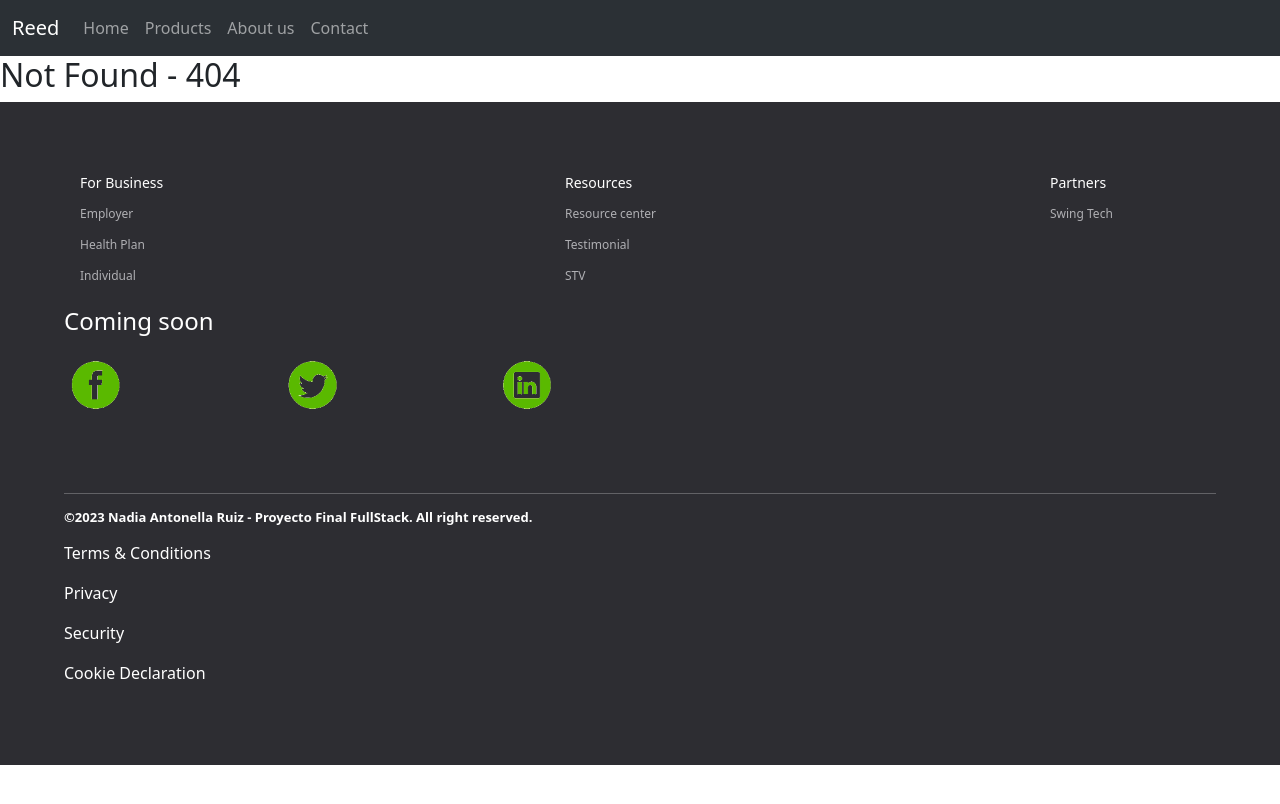
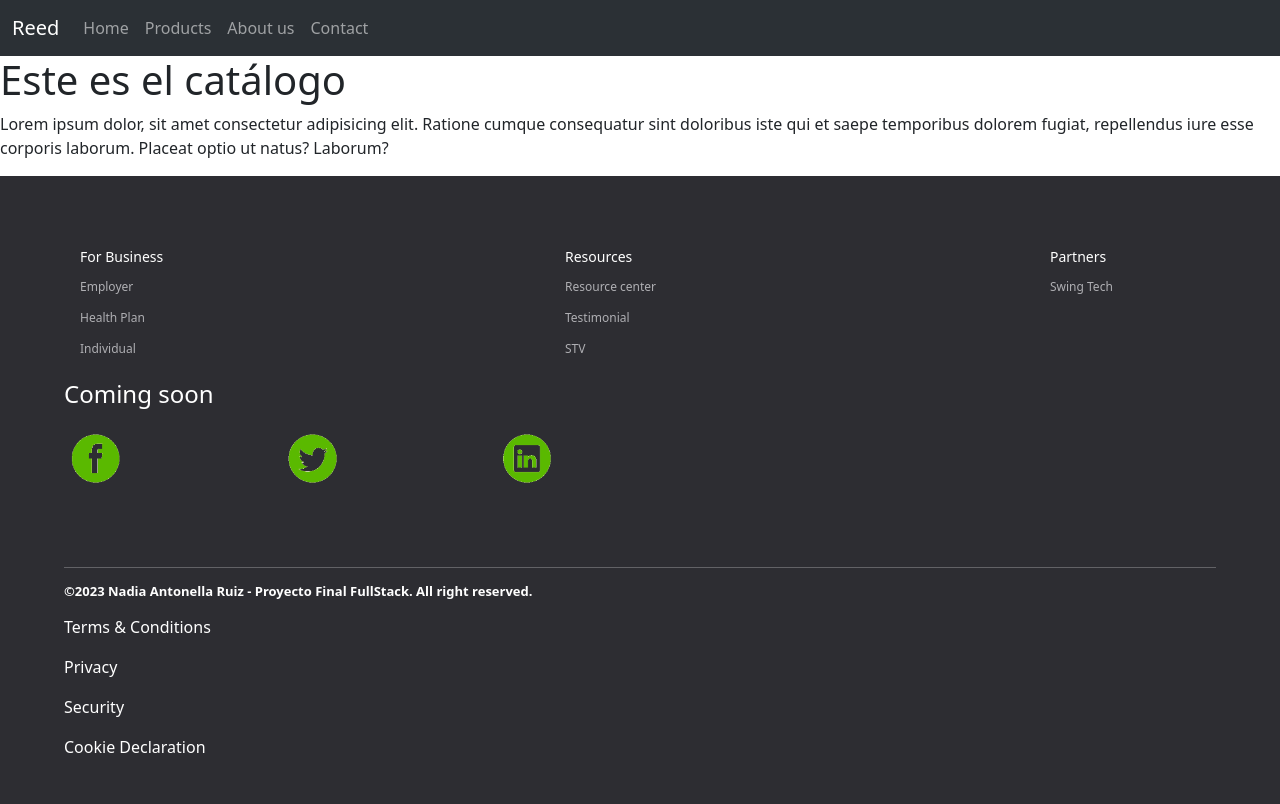
Before and after one commit to antoruizx/Crypto-Page, a React (Vite) app: page /products in a window 1280 px wide. Shown: the top 804 px of the page. Built offline with nearby package versions, Linux system fonts and the light colour scheme.

Commit message:
footer changes

```diff
--- a/src/components/Navbar.jsx
+++ b/src/components/Navbar.jsx
@@ -15,7 +15,7 @@ export default function Navbar() {
                             <Link className="nav-link" to={""} >Home</Link>
                         </li>
                         <li class="nav-item">
-                            <Link className="nav-link" to={"/coins"} >Products</Link>
+                            <Link className="nav-link" to={"/products"} >Products</Link>
                         </li>
                         <li class="nav-item">
                             <Link className="nav-link" to={"/aboutUs"} >About us</Link>
--- /dev/null
+++ b/src/pages/Products.jsx
@@ -0,0 +1,10 @@
+export default function Products () {
+    return(
+        <>
+            <main>
+                <h1>Este es el catálogo</h1>
+                <p>Lorem ipsum dolor, sit amet consectetur adipisicing elit. Ratione cumque consequatur sint doloribus iste qui et saepe temporibus dolorem fugiat, repellendus iure esse corporis laborum. Placeat optio ut natus? Laborum?</p>
+            </main>
+        </>
+    );
+};
--- a/src/router/AppRouter.jsx
+++ b/src/router/AppRouter.jsx
@@ -10,6 +10,7 @@ import RequireAuth from "./RequireAuth";
 import AdminPanelPage from "../pages/AdminPanelPage";
 import SignInPage from "../pages/SignInPage";
 import Footer2 from "../components/Footer2";
+import Products from "../pages/Products";
 
 
 
@@ -20,10 +21,7 @@ function AppRouter () {
             <Routes>
                 <Route path="" element={<HomePage />}  />
                 <Route path="aboutUs" element={<AboutUsPage />} />
-                <Route path="coins" element={<CoinPage />} >
-                    <Route index element={<CoinTable />} />
-                    <Route path=":id" element={<CoinCard />} />
-                </Route>
+                <Route path="products" element={<Products />} />
                 <Route path="signin" element={<SignInPage />} />
                 <Route path="adminpanel" element={<RequireAuth isLogged={false} children={<AdminPanelPage />} />} />
                 <Route path="*" element={<ErrorPage />} />
```
